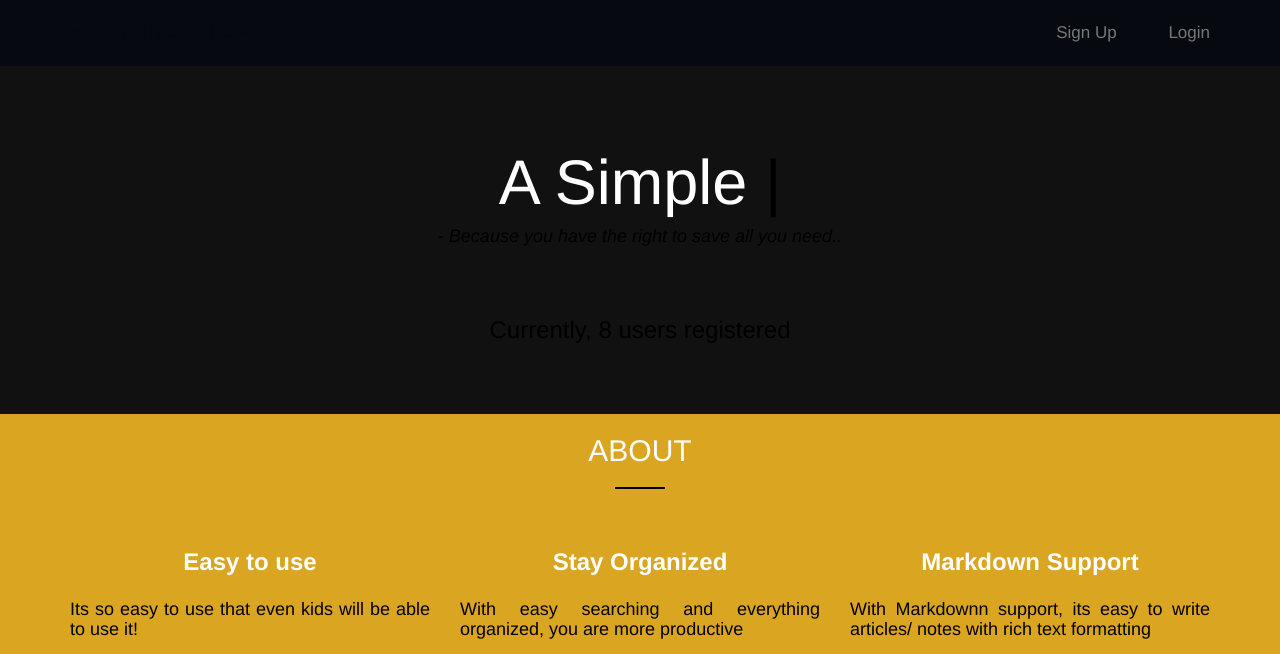
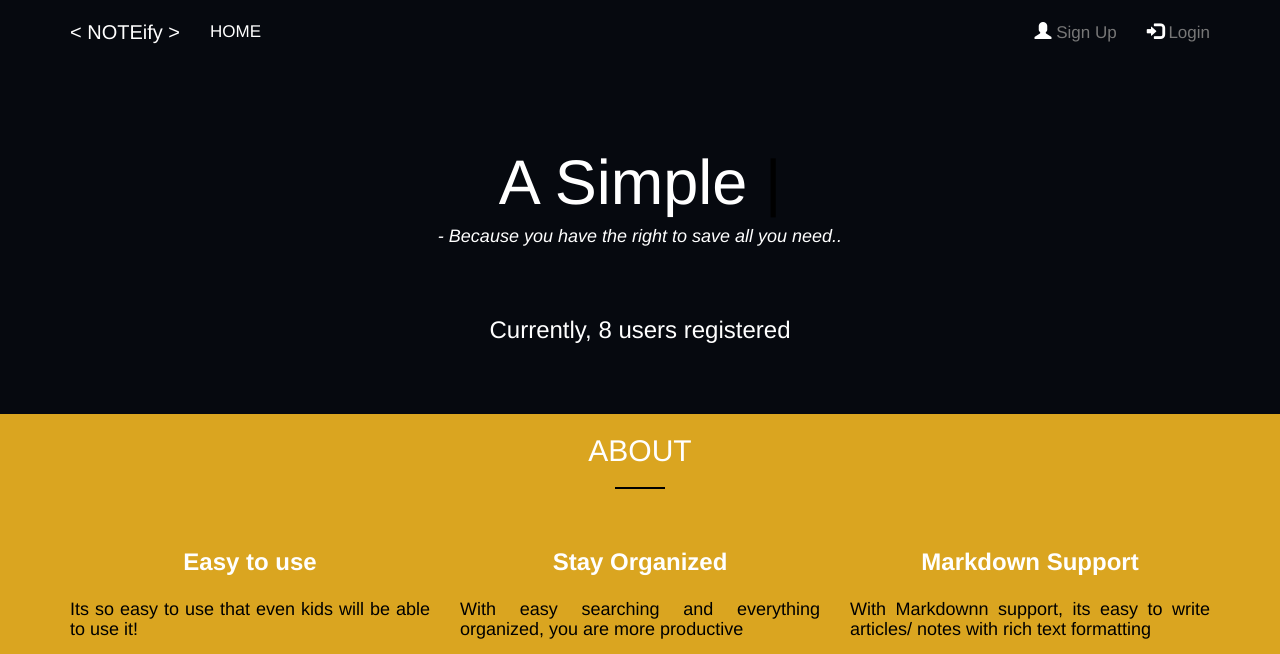
Before and after one commit to rohit0110/NOTEify, a Flask app: page / in a window 1280 px wide. Shown: the top 654 px of the page. Run offline with Flask 2, Linux system fonts and the light colour scheme; data comes from the database, SQL or seed files in the repository; both versions use the stored data as it was after the commit; some libraries are stand-ins or nearby versions.

Commit message:
home page colors fixed

```diff
--- a/templates/homepage.html
+++ b/templates/homepage.html
@@ -3,10 +3,10 @@
 {% block content %}
     <div class="jumbotron text-center" style="padding-top: 5%">
         <h1><span class="element"></span></h1><span class="typed-cursor"></span>
-        <i><h4>- Because you have the right to save all you need..</h4></i>
+        <i><h4 style="color:#fff">- Because you have the right to save all you need..</h4></i>
         <br>
         <br>
-        <h3>Currently, {{ session['user_count'] }} users registered</h3>
+        <h3 style="color:#fff">Currently, {{ session['user_count'] }} users registered</h3>
     </div>
 
     <div class="container" id="about">
--- a/templates/index.html
+++ b/templates/index.html
@@ -15,9 +15,7 @@
         .section-heading{
             color: white;
         }
-        .jumbotron{
-            background-color: #111;
-        }
+
     </style>
     <body>
          <!-- data-spy="scroll" data-target=".navbar" data-offset="10" -->
@@ -30,35 +28,38 @@
                         <span class="icon-bar"></span>
                         <span class="icon-bar"></span>
                     </button>
-                    <a class="navbar-brand" href="/" style="color: #06090f;">
+                    <a class="navbar-brand" href="/" style="color: #fff;">
                         &lt NOTEify &gt
                     </a>
+                    <!-- <a class="navbar-brand" href="/" style="color: #fff;">
+                        <img src="/static/images/ify.png">
+                    </a> -->
                 </div><!-- ./navbar-header -->
                 <div id="navbar" class="navbar-collapse collapse">
                     <ul class="nav navbar-nav" id="navbar-links">
                         {% if username %}
                             <li>
-                                <a href="/notes/add/" style="color: #06090f;">NEW NOTE</a>
+                                <a href="/notes/add/" style="color: #fff;">NEW NOTE</a>
                             </li>
                             <li>
-                                <a href="/profile/" style="color: #06090f">VIEW ALL NOTES</a>
+                                <a href="/profile/" style="color: #fff">VIEW ALL NOTES</a>
                             </li>
                             <li>
-                                <a href="/tags/add/" style="color: #06090f">NEW TAG</a>
+                                <a href="/tags/add/" style="color: #ffff">NEW TAG</a>
                             </li>
                             <li>
-                                <a href="/tags/" style="color: #06090f"">VIEW ALL TAGS</a>
+                                <a href="/tags/" style="color: #fff">VIEW ALL TAGS</a>
                             </li>
                         {% else %}
                             <li>
-                                <a href="/" style="color: #06090f;"> HOME </a>
+                                <a href="/" style="color: #fff;"> HOME </a>
                             </li>
                         {% endif %}
                     </ul>
                     <ul class="nav navbar-nav navbar-right">
                         {% if username %}
                             <li class="dropdown">
-                                <a href="#" class="dropdown-toggle" data-toggle="dropdown" role="button" aria-haspopup="true" aria-expanded="false">
+                                <a href="#" class="dropdown-toggle" data-toggle="dropdown" role="button" aria-haspopup="true" aria-expanded="false" style="color: #fff;">
                                     Welcome, {{ username }} <span class="caret"></span>
                                 </a>
                                 <ul class="dropdown-menu">
@@ -81,8 +82,8 @@
                                 </ul>
                             </li>
                         {% else %}
-                            <li><a href="/signup/"><span class="glyphicon glyphicon-user" style="color: #06090f"></span> Sign Up </a></li>
-                            <li><a href="/login/"><span class="glyphicon glyphicon-log-in" style="color: #06090f"></span> Login </a></li>
+                            <li><a href="/signup/"><span class="glyphicon glyphicon-user" style="color: #fff"></span> Sign Up </a></li>
+                            <li><a href="/login/"><span class="glyphicon glyphicon-log-in" style="color: #fff"></span> Login </a></li>
                         {% endif %}
                     </ul>
                 </div><!--/.nav-collapse -->
```
Also changed, not shown: notes.db, static/images/ify.png (added).
